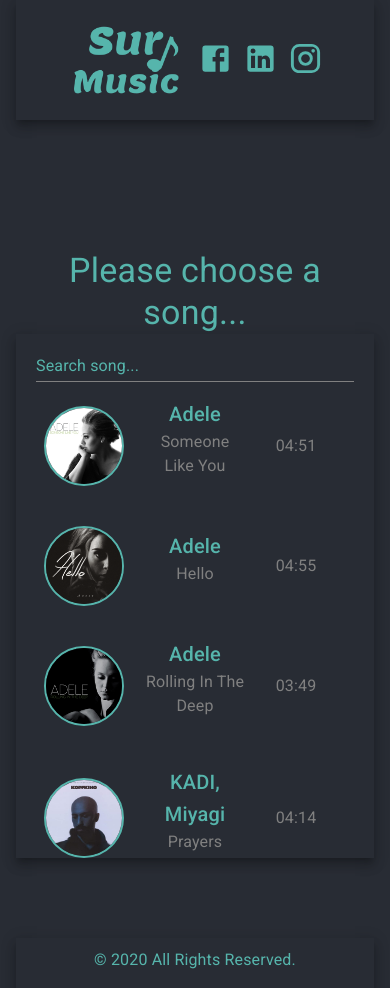
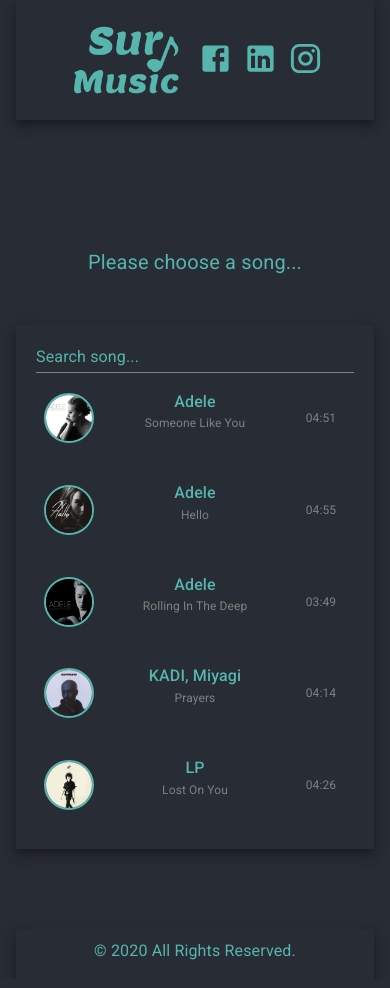
Before and after one commit to suren-tsaghikyan/sur-music-app, a React (Create React App) app: page / in a window 390 px wide. Built offline with nearby package versions, Linux system fonts and the light colour scheme.

Commit message:
responsiveness

```diff
--- a/src/components/PlayLists.jsx
+++ b/src/components/PlayLists.jsx
@@ -29,6 +29,7 @@
         textTransform: "capitalize",
         [theme.breakpoints.down('xs')]: {
             textAlign: "center",
+            gridTemplateColumns: "50px auto 50px",
         },
     },
     large: {
@@ -36,6 +37,10 @@
         height: theme.spacing(10),
         border: "2px #56B5AC solid",
         borderRadius: "50%",
+        [theme.breakpoints.down('xs')]: {
+            width: "50px",
+            height: "50px",
+        },
     },
     button: {
         width: "100%",
@@ -54,7 +59,27 @@
         backgroundColor: "#282c34!important",
         boxShadow: "none!important",
         marginBottom: 0,
-    }
+    },
+    songDuration: {
+        color: "grey",
+        marginBottom: 0,
+        textAlign: "center",
+        [theme.breakpoints.down('xs')]: {
+            fontSize: "12px",
+        },
+    },
+    songTitle: {
+        color: "grey",
+        [theme.breakpoints.down('xs')]: {
+            fontSize: "12px",
+        },
+    },
+    singerName: {
+        color: "white",
+        [theme.breakpoints.down('xs')]: {
+            fontSize: "16px",
+        },
+    },
 }));
 
 const PlayLists = () => {
@@ -122,11 +147,11 @@
                                         <Avatar alt={song.singer} variant="rounded" src={song.img} className={classes.large} />
                                     </Box>
                                     <Box component="div">
-                                        <Typography variant="h6" style={{ color: "white" }}>{song.singer}</Typography>
-                                        <Typography paragraph style={{ color: "grey" }}>{song.title}</Typography>
+                                        <Typography variant="h6" className={classes.singerName}>{song.singer}</Typography>
+                                        <Typography paragraph className={classes.songTitle}>{song.title}</Typography>
                                     </Box>
                                     <Box component="div">
-                                        <Typography paragraph style={{ color: "grey", marginBottom: 0, textAlign: "center" }}>{song.duration}</Typography>
+                                        <Typography paragraph className={classes.songDuration}>{song.duration}</Typography>
                                     </Box>
                                 </Box>
                             </Button>
--- a/src/components/Player.jsx
+++ b/src/components/Player.jsx
@@ -35,6 +35,12 @@
         display: "flex",
         justifyContent: "space-between",
         alignItems: "center",
+    },
+    chooseSong: {
+        [theme.breakpoints.down('xs')]: {
+            fontSize: "20px",
+            marginBottom: "50px",
+        },
     },
 }));
 
@@ -92,7 +98,7 @@
                     </Grid>
                 </Grow> :
                 <Box component="div" textAlign="center" style={{ color: "grey" }}>
-                    <Typography variant="h4">Please choose a song...</Typography>
+                    <Typography variant="h4" className={classes.chooseSong}>Please choose a song...</Typography>
                 </Box>
             }
         </Box>
```
Also changed, not shown: 1 other file (tests, documents, lock files or other folders).
